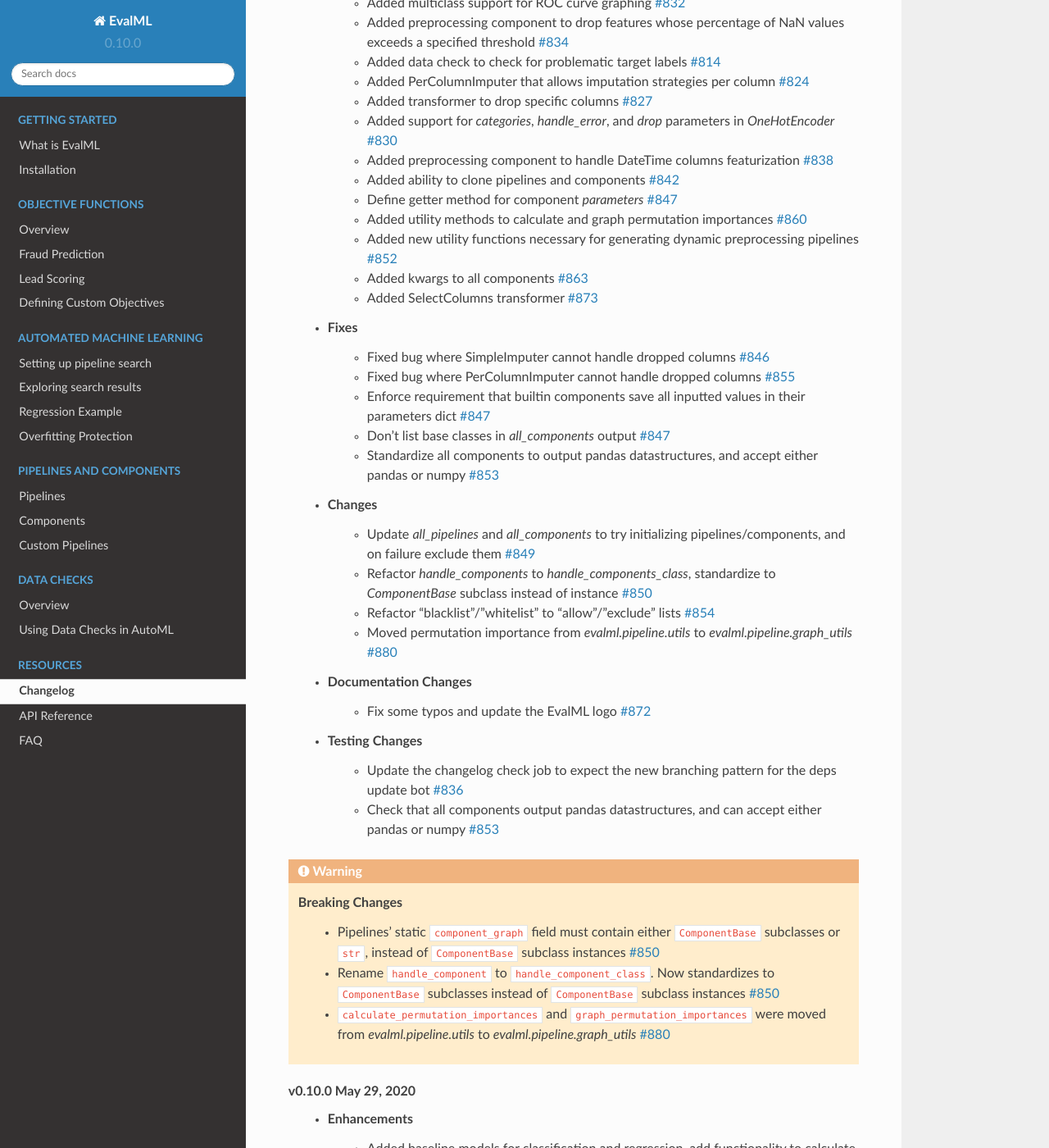
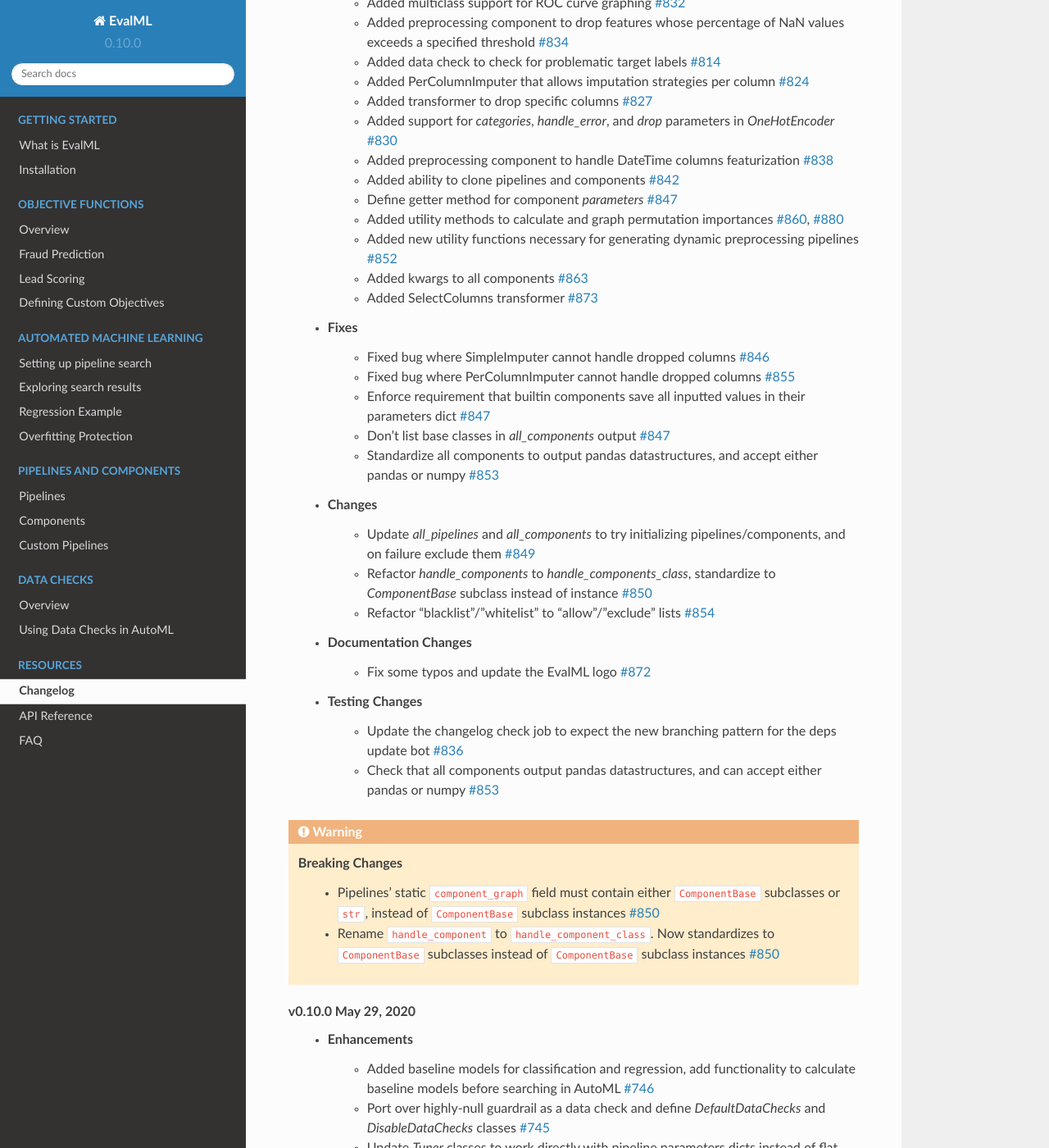
Before and after one commit to alteryx/evalml, a Sphinx documentation site: the page built from docs/source/changelog.rst, in a window 1280 px wide and 1400 px high, scrolled down 235 px. Shown: the whole window at 82% size. Built offline with Sphinx 7.4.7 and the Read the Docs theme 2.0.0, drawn with Linux system fonts in a browser that asks for light colours; comment, search, counter and statistics services are not loaded.

Commit message:
remove changelog lines, add to end of 860

```diff
--- a/docs/source/changelog.rst
+++ b/docs/source/changelog.rst
@@ -28,7 +28,6 @@ Changelog
         * Update `all_pipelines` and `all_components` to try initializing pipelines/components, and on failure exclude them :pr:`849`
         * Refactor `handle_components` to `handle_components_class`, standardize to `ComponentBase` subclass instead of instance :pr:`850`
         * Refactor "blacklist"/"whitelist" to "allow"/"exclude" lists :pr:`854`
-        * Moved permutation importance from `evalml.pipeline.utils` to `evalml.pipeline.graph_utils` :pr:`880`
     * Documentation Changes
         * Fix some typos and update the EvalML logo :pr:`872`
     * Testing Changes
@@ -40,7 +39,6 @@ Changelog
     **Breaking Changes**
         * Pipelines' static ``component_graph`` field must contain either ``ComponentBase`` subclasses or ``str``, instead of ``ComponentBase`` subclass instances :pr:`850`
         * Rename ``handle_component`` to ``handle_component_class``. Now standardizes to ``ComponentBase`` subclasses instead of ``ComponentBase`` subclass instances :pr:`850`
-        * ``calculate_permutation_importances`` and ``graph_permutation_importances`` were moved from `evalml.pipeline.utils` to `evalml.pipeline.graph_utils` :pr:`880`
 
 
 **v0.10.0 May 29, 2020**
```
Also changed, not shown: other parts of docs/source/changelog.rst (+1 -1 lines).
